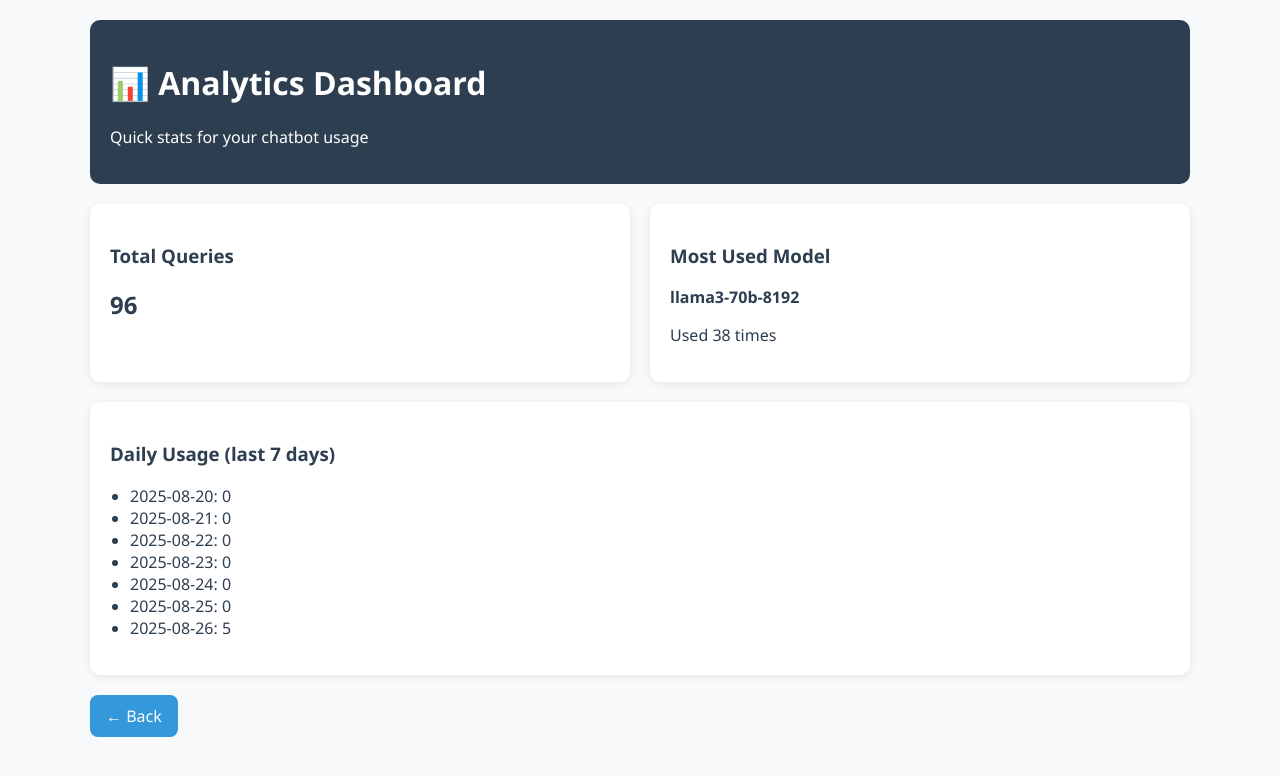
After one commit to Teja-allada/Multi-Model-Chatbot, a Flask app: page /dashboard in a window 1280 px wide. The commit adds this page. Shown: the top 776 px of the page. Run offline with Flask 3, Linux system fonts and the light colour scheme; data comes from the database, SQL or seed files in the repository.

Commit message:
Feat: session-based convo history, analytics dashboard (/dashboard), README links

```diff
--- a/app.py
+++ b/app.py
@@ -1,4 +1,4 @@
-from flask import Flask, render_template, request, redirect, url_for, flash, g, jsonify
+from flask import Flask, render_template, request, redirect, url_for, flash, g, jsonify, session
 import sys
 import requests
 from colorama import init, Fore, Style
@@ -1016,11 +1016,23 @@ def ask():
     if AI_PROVIDER == 'gemini':
         model = os.environ.get('GEMINI_MODEL', GEMINI_DEFAULT_MODEL)
 
+    # Conversation history (last 5 turns)
+    chat_history = session.get('chat_history', [])  # list of {role, content}
+    # Build context string from recent history
+    history_text = "\n\n".join([
+        f"User: {h.get('question','')}\nAssistant: {h.get('answer','')}" for h in chat_history[-5:]
+    ])
+    composed_question = question if not history_text else f"Conversation so far:\n{history_text}\n\nCurrent question: {question}"
+
     # Get answer from the model
-    answer = get_answer(GROQ_API_KEY, question, model)
+    answer = get_answer(GROQ_API_KEY, composed_question, model)
 
     # Save interaction to database
     add_interaction(question, answer, model)
+
+    # Update session history
+    chat_history.append({"question": question, "answer": answer, "model": model})
+    session['chat_history'] = chat_history[-5:]
 
     # Flash the answer to the user
     flash(answer)
@@ -1060,6 +1072,53 @@ def upload_image():
     ]
 
     return render_template('upload_image.html', models=vision_models)
+
+@app.route('/dashboard')
+def dashboard():
+    """Simple analytics dashboard with counts."""
+    try:
+        conn = sqlite3.connect('interactions.db')
+        c = conn.cursor()
+        # Total queries
+        c.execute('SELECT COUNT(*) FROM interactions')
+        total = c.fetchone()[0]
+
+        # Most used model
+        try:
+            c.execute('SELECT model, COUNT(*) as cnt FROM interactions GROUP BY model ORDER BY cnt DESC LIMIT 1')
+            row = c.fetchone()
+            top_model = row[0] if row else 'unknown'
+            top_model_count = row[1] if row else 0
+        except Exception:
+            top_model, top_model_count = 'unknown', 0
+
+        # Daily usage (last 7 days)
+        c.execute("""
+            SELECT DATE(timestamp) as day, COUNT(*)
+            FROM interactions
+            WHERE DATE(timestamp) >= DATE('now','-6 day')
+            GROUP BY day
+            ORDER BY day ASC
+        """)
+        daily = c.fetchall()
+        conn.close()
+
+        # Normalize daily counts to include missing days
+        from datetime import datetime, timedelta
+        days = [(datetime.utcnow().date() - timedelta(days=i)).isoformat() for i in range(6,-1,-1)]
+        day_to_count = {d:0 for d in days}
+        for d,cnt in daily:
+            day_to_count[str(d)] = cnt
+
+        return render_template('dashboard.html',
+                               total=total,
+                               top_model=top_model,
+                               top_model_count=top_model_count,
+                               daily_labels=list(day_to_count.keys()),
+                               daily_values=list(day_to_count.values()))
+    except Exception as e:
+        flash(f"Dashboard error: {str(e)}", 'error')
+        return redirect(url_for('index'))
 
 @app.route('/image_history')
 def image_history():
--- /dev/null
+++ b/templates/dashboard.html
@@ -0,0 +1,46 @@
+<!DOCTYPE html>
+<html lang="en">
+<head>
+    <meta charset="UTF-8">
+    <meta name="viewport" content="width=device-width, initial-scale=1.0">
+    <title>Analytics Dashboard</title>
+    <style>
+        body { font-family: Segoe UI, Arial, sans-serif; background:#f8f9fa; color:#2c3e50; margin:0; padding:20px; }
+        .container { max-width: 1100px; margin: 0 auto; }
+        .header { background:#2c3e50; color:#fff; padding:20px; border-radius:10px; margin-bottom:20px; }
+        .cards { display:flex; gap:20px; flex-wrap:wrap; }
+        .card { background:#fff; padding:20px; border-radius:10px; box-shadow:0 2px 8px rgba(0,0,0,0.08); flex:1 1 250px; }
+        .chart { background:#fff; padding:20px; border-radius:10px; box-shadow:0 2px 8px rgba(0,0,0,0.08); margin-top:20px; }
+        .back { display:inline-block; margin-top:20px; padding:10px 16px; background:#3498db; color:#fff; text-decoration:none; border-radius:8px; }
+        ul { padding-left: 20px; }
+    </style>
+</head>
+<body>
+    <div class="container">
+        <div class="header">
+            <h1>📊 Analytics Dashboard</h1>
+            <p>Quick stats for your chatbot usage</p>
+        </div>
+        <div class="cards">
+            <div class="card">
+                <h3>Total Queries</h3>
+                <h2>{{ total }}</h2>
+            </div>
+            <div class="card">
+                <h3>Most Used Model</h3>
+                <p><strong>{{ top_model }}</strong></p>
+                <p>Used {{ top_model_count }} times</p>
+            </div>
+        </div>
+        <div class="chart">
+            <h3>Daily Usage (last 7 days)</h3>
+            <ul>
+                {% for i in range(daily_labels|length) %}
+                    <li>{{ daily_labels[i] }}: {{ daily_values[i] }}</li>
+                {% endfor %}
+            </ul>
+        </div>
+        <a class="back" href="{{ url_for('index') }}">← Back</a>
+    </div>
+</body>
+</html>
--- a/templates/index.html
+++ b/templates/index.html
@@ -251,6 +251,7 @@
             <a href="{{ url_for('history') }}">📚 View Chat History</a>
             <a href="{{ url_for('analyze') }}">📊 Analyze Interactions</a>
             <a href="{{ url_for('upload_image') }}">🔍 Image Recognition</a>
+            <a href="{{ url_for('dashboard') }}">📈 Analytics Dashboard</a>
         </div>
     </div>
 </body>
```
